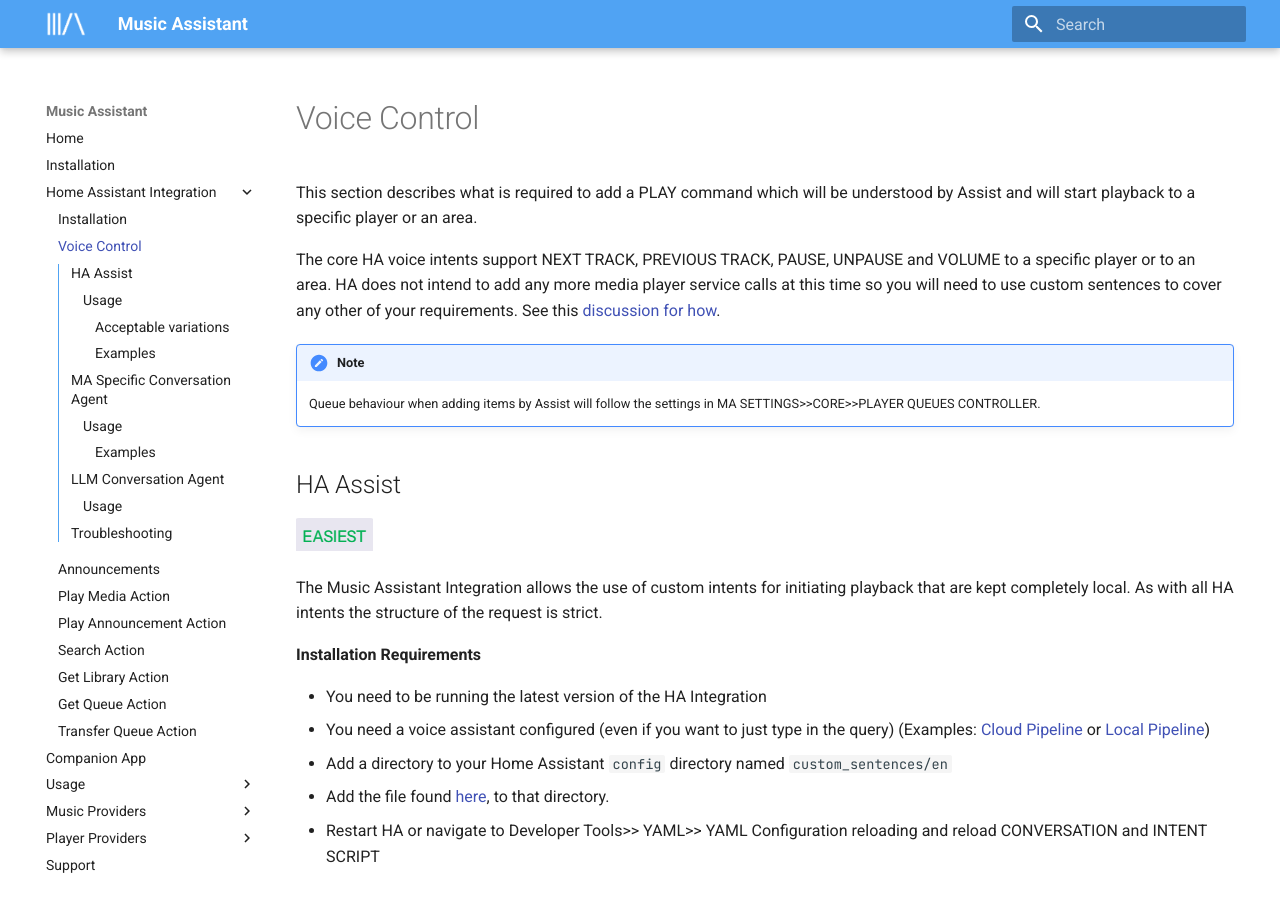
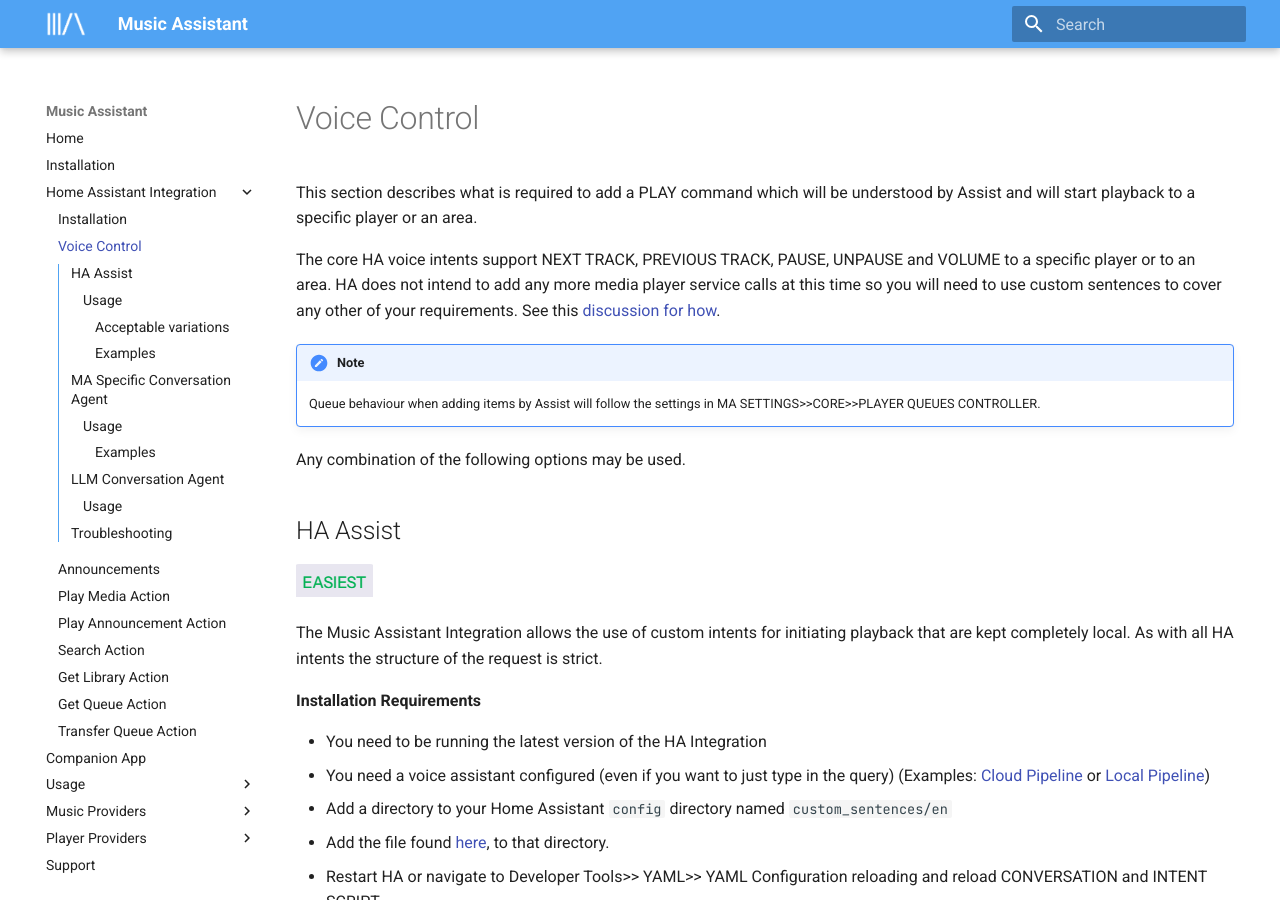
Before and after one commit to pwbriggs/music-assistant.github.io, an MkDocs documentation site: the page built from docs/integration/voice.md, in a window 1280 px wide and 900 px high. Built offline with MkDocs 1.6.1 and Material for MkDocs 9.7.7, drawn with Linux system fonts in a browser that asks for light colours.

Commit message:
Combos allowed

```diff
--- a/docs/integration/voice.md
+++ b/docs/integration/voice.md
@@ -6,6 +6,8 @@
 
 !!! note
     Queue behaviour when adding items by Assist will follow the settings in MA SETTINGS>>CORE>>PLAYER QUEUES CONTROLLER.
+
+Any combination of the following options may be used.
 
 ## HA Assist
 ![easiest label](../assets/label-easiest.png)
```
